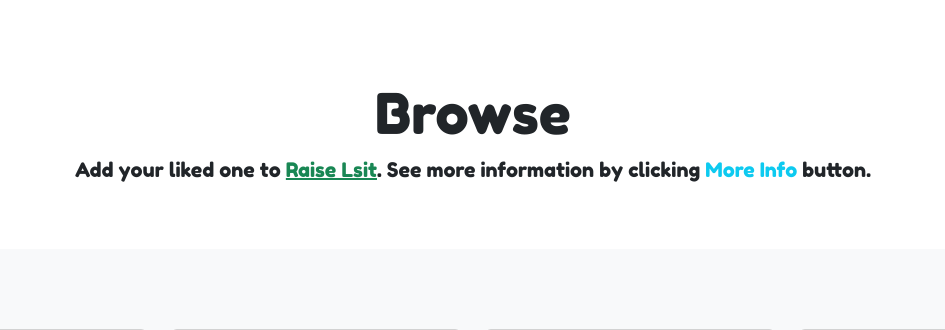
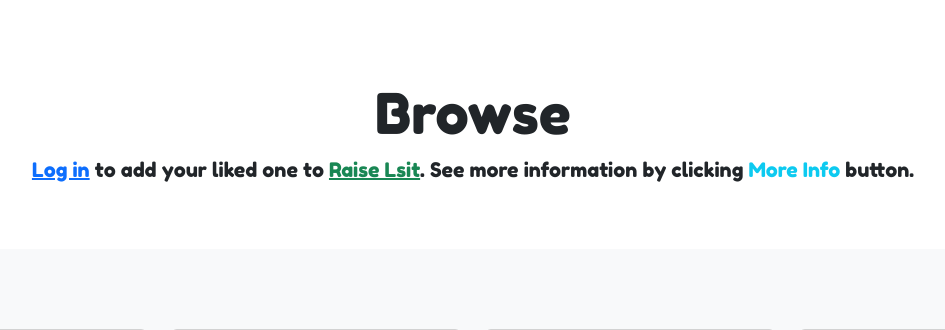
Before and after one commit to sam0chien/AnOnlineShop, a Flask app: page /browse in a window 1280 px wide. Shown: the part 61-391 px from the top of the page, without its empty margins (167-1112 px from the left). Run offline with Flask 2, Linux system fonts and the light colour scheme; data comes from the database, SQL or seed files in the repository; some libraries are stand-ins or nearby versions.

Commit message:
Optimize webpage

```diff
--- a/elephant_raiser/templates/browse.html
+++ b/elephant_raiser/templates/browse.html
@@ -6,9 +6,9 @@
         <div class="mx-auto text-center">
             <h1 class="display-4 fw-light">Browse</h1>
 	    {% if not current_user.is_authenticated: %}
+	    <p class="lead"><a href="{{ url_for('login') }}" class="text-primary">Log in</a> to add your liked one to <a href="{{ url_for('login') }}" class="text-success">Raise Lsit</a>.
+	    {% else: %}
 	    <p class="lead">Add your liked one to <a href="{{ url_for('raise_list') }}" class="text-success">Raise Lsit</a>.
-	    {% else: %}
-            <p class="lead"><a href="{{ url_for('login') }}" class="text-primary">Log in</a> to add your liked one to <a href="{{ url_for('login') }}" class="text-success">Raise Lsit</a>.
 	    {% endif %}
 	    See more information by clicking <span class="text-info">More Info</span> button.</p>
         </div>
```
